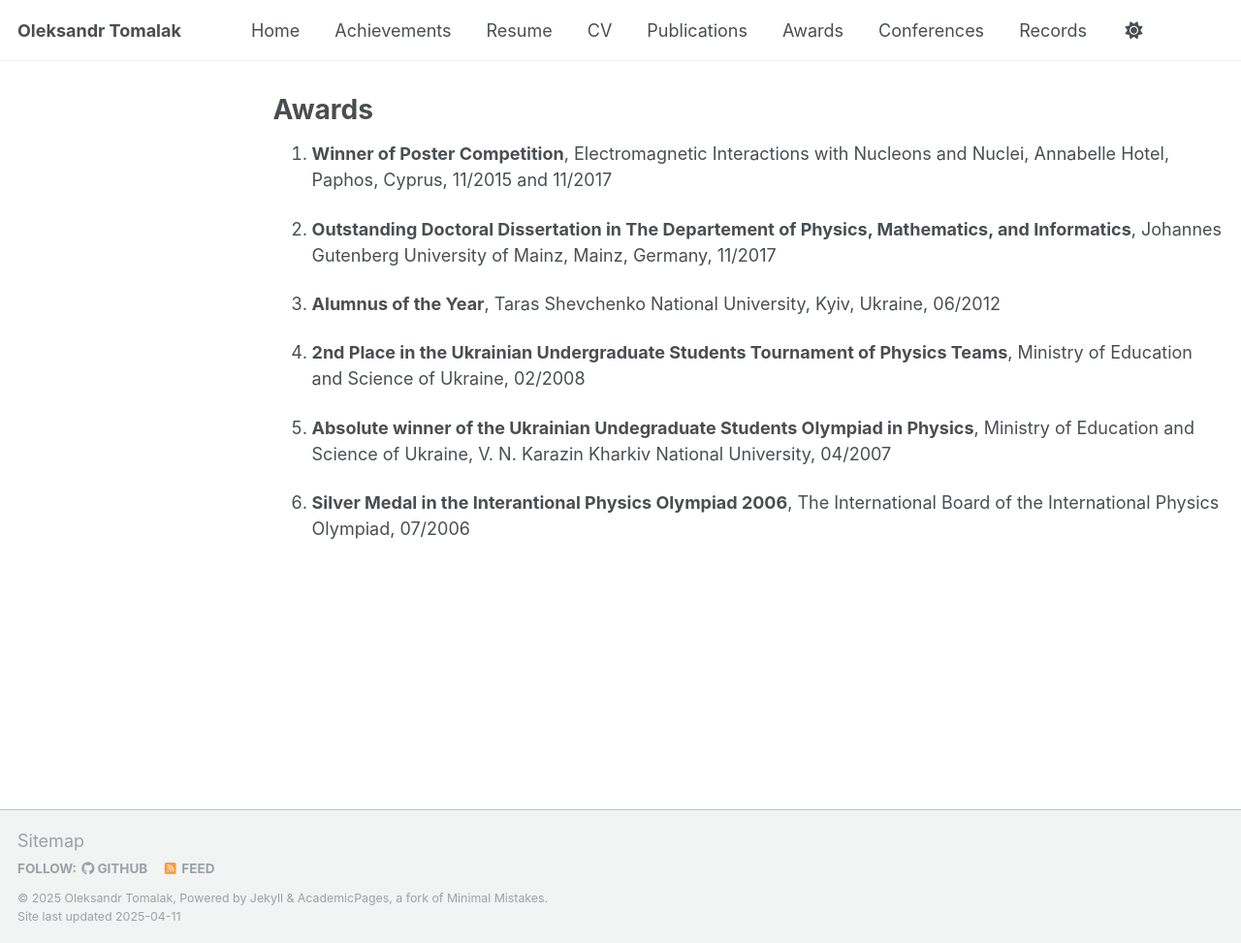
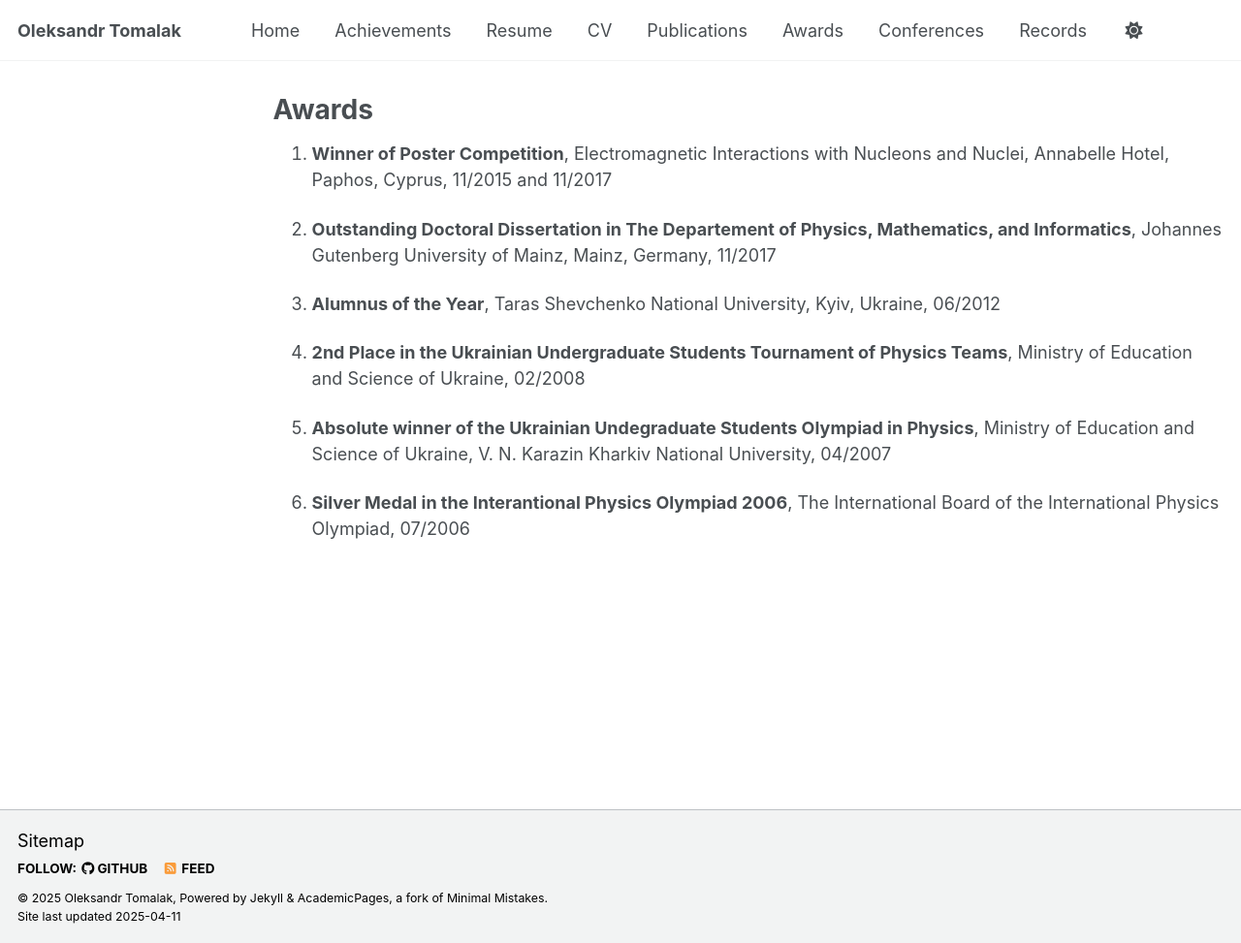
Before and after one commit to tomalak7/tomalak7.github.io, a Jekyll site: the page built from _pages/awards.md, in a window 1280 px wide and 973 px high. Shown: the whole window at 97% size. Built offline with Jekyll 4.4.1, drawn with Linux system fonts in a browser that asks for light colours.

Commit message:
Update _default.scss

```diff
--- a/_sass/theme/_default.scss
+++ b/_sass/theme/_default.scss
@@ -6,7 +6,7 @@
 $gray                       : #7a8288;
 $dark-gray                  : mix(#000, $gray, 40%);
 $darker-gray                : mix(#000, $gray, 60%);
-$light-gray                 : #9ba1a6;
+$light-gray                 : #000000;
 $lighter-gray               : mix(#fff, $gray, 90%);
 
 /* Color codes used for the site */
```
